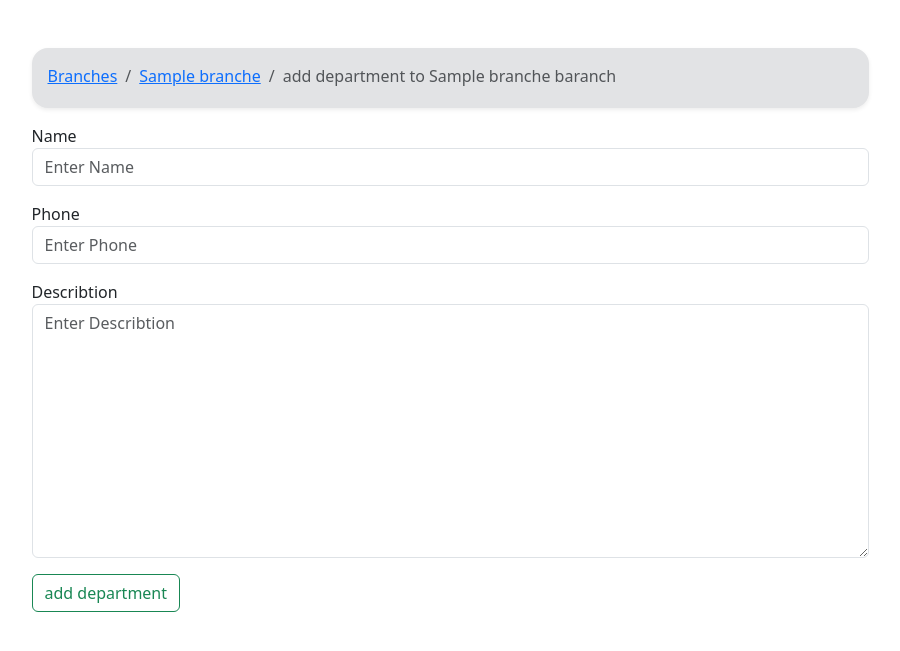
After one commit to Islamelbialy/AC_django_hr_system, a Django app: page /newDepartmentToBranche/1/ in a window 1280 px wide. The commit adds this page. Shown: the top 651 px of the page, without its empty margins (190-1090 px from the left). Run offline with Django 5.2, Linux system fonts and the light colour scheme; tables that the repository leaves empty hold one stand-in row (values such as "Sample post"); some libraries are stand-ins or nearby versions.

Commit message:
lesson 5

```diff
--- /dev/null
+++ b/company/form.py
@@ -0,0 +1,8 @@
+from django import forms
+from .models import Departments
+
+
+class addDepartmentToForm(forms.ModelForm):
+    class Meta:
+        model = Departments
+        fields = ['name','phone','describtion']
--- a/company/views.py
+++ b/company/views.py
@@ -2,7 +2,7 @@ from django.shortcuts import render
 from django.http import HttpResponse
 from .models import Branches
 from django.db import IntegrityError
-
+from .form import addDepartmentToForm
 # Create your views here.
 
 # def BranchesView(request):
@@ -50,5 +50,13 @@ def newBrancheView(request):
          return render(request,"newBranche.html",{"err":"error exists"})
    return render(request,"newBranche.html")
 
-def view(request):
-   return HttpResponse("<h1>view 2</h1>")
+def newDepartmentToBranche(request,branche_id):
+   branche = Branches.objects.get(pk = branche_id)
+   form = addDepartmentToForm()
+   if request.method == 'POST':
+      form = addDepartmentToForm(request.POST)
+
+   return render(request,"newDepartmentToBranche.html",{"branche":branche,"form":form})
+
+# def view(request):
+#    return HttpResponse("<h1>view 2</h1>")
--- a/hrsystem/settings.py
+++ b/hrsystem/settings.py
@@ -38,6 +38,7 @@ INSTALLED_APPS = [
     'django.contrib.messages',
     'django.contrib.staticfiles',
     'company',
+    'widget_tweaks',
 ]
 
 MIDDLEWARE = [
--- a/hrsystem/urls.py
+++ b/hrsystem/urls.py
@@ -23,5 +23,9 @@ urlpatterns = [
     path('',companyViews.BranchesView,name='Branches'),
     path('<int:branche_id>/',companyViews.BrancheDetailsView,name='BrancheDetails'),
     path('newBranche/',companyViews.newBrancheView,name='newBranche'),
-    path('view/',companyViews.view,name='viewURL'),
+    path('newDepartmentToBranche/<int:branche_id>/',companyViews.newDepartmentToBranche,name='newDepartmentToBranche'),
+
+
+
+    # path('view/',companyViews.view,name='viewURL'),
 ]
--- a/templates/BrancheDetails.html
+++ b/templates/BrancheDetails.html
@@ -14,6 +14,9 @@
                         <strong>email: </strong>{%if branche.email %}{{branche.email}}{%else%}no email{%endif%}<br/>
                     </p>
                   </div>
+            </div>
+            <div class="mb-3 mt-2">
+                <a href="#" class="btn btn-outline-primary">Edit branche</a>
             </div>
             <div class="bg-secondary-subtle mt-5 rounded-4 shadow-sm p-5 border border-2 border-dark">
                 <div class="card-body">
@@ -40,6 +43,9 @@
                            no departments added to this branche
                         </div>
                     {%endif%}
+                    <div class="mt-2">
+                        <a href="{%url 'newDepartmentToBranche' branche.pk %}" class="btn btn-outline-primary">add department to branche</a>
+                    </div>
                 </div>
             </div>
 {%endblock%}
--- /dev/null
+++ b/templates/newDepartmentToBranche.html
@@ -0,0 +1,30 @@
+
+{% extends 'base.html'%}
+{%block title%}add department to {{branche.name}} baranch{%endblock%}
+
+{%block breadcrumbList%}
+    <li class="breadcrumb-item active" aria-current="page"><a href="{% url 'Branches' %}">Branches</a></li>
+    <li class="breadcrumb-item active" aria-current="page"><a href="{% url 'BrancheDetails' branche.pk %}">{{branche.name}}</a></li>
+    <li class="breadcrumb-item active" aria-current="page">add department to {{branche.name}} baranch</li>
+{%endblock%}
+
+{%block content%}
+    {% load widget_tweaks %}
+    <form method="post" novalidate>
+        {% csrf_token %}
+        <!-- {{ form.as_p }} -->
+        {%if form.is_bound %}
+        {%else%}
+            {% for field in form%}
+                <div class="mb-3">
+                    {{ field.label}}
+                    {% with palceholderText="Enter " %}
+                    {% render_field field class="form-control" placeholder=palceholderText|add:field.label %}
+                    {% endwith%}
+                </div>
+            {% endfor %}
+        {%endif%}
+        <input type="submit" value="add department" class="btn btn-outline-success">
+    </form>
+
+{%endblock%}
```
